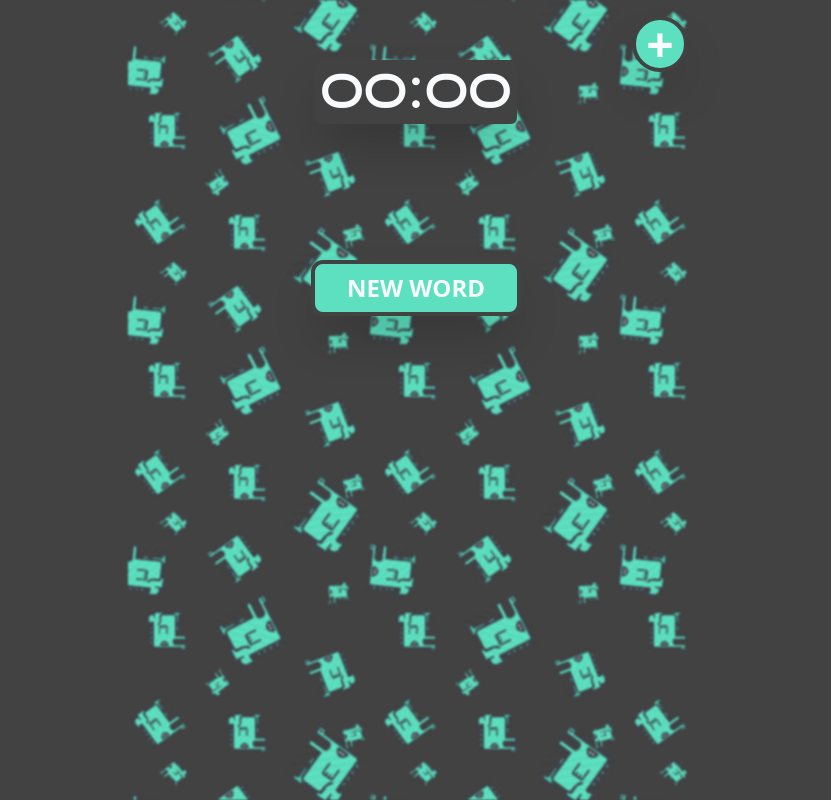
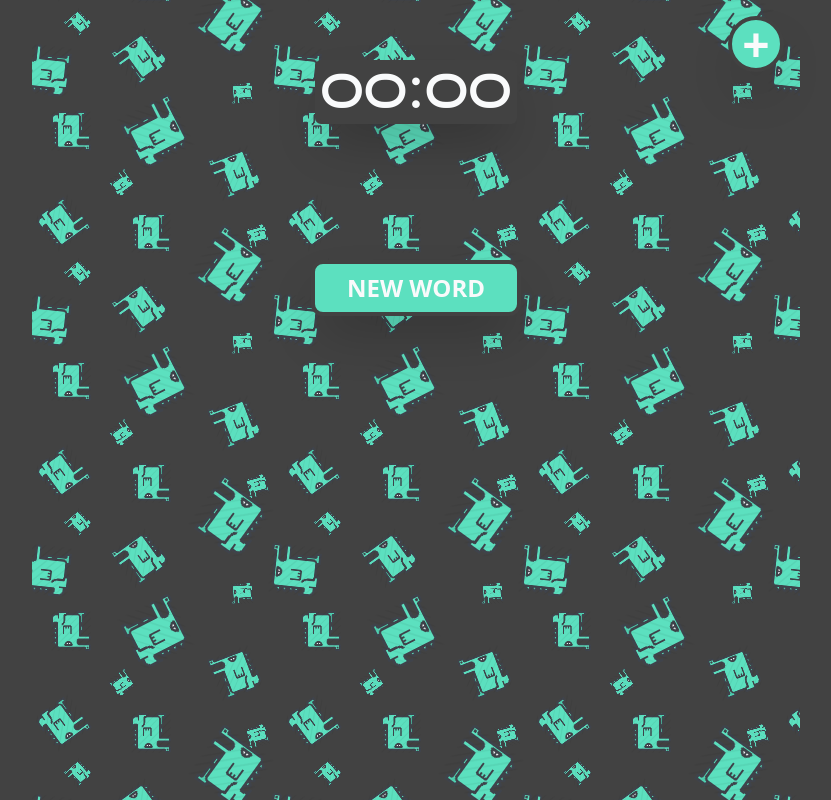
Before and after one commit to lexxwork/krokodil, a Vue app: page / in a window 1280 px wide. Shown: the whole page, without its empty margins (224-1055 px from the left). Built offline with nearby package versions, Linux system fonts and the light colour scheme.

Commit message:
change style

```diff
--- a/src/App.vue
+++ b/src/App.vue
@@ -1,9 +1,9 @@
 <template>
   <div
-    class="relative mx-auto lg:max-w-xl md:max-w-xl min-h-screen  pb-10 p-5 flex flex-col items-center select-none"
+    class="relative mx-auto md:max-w-3xl min-h-screen  pb-10 p-5 flex flex-col items-center select-none"
   >
     <div
-      class="absolute top-4 right-4 h-14 w-14 text-center font-extrabold flex justify-center items-center rounded-full text-5xl button overflow-hidden"
+      class="button add absolute top-4 right-4 h-14 w-14 font-extrabold text-5xl"
     >
       <label for="upload-words">
         +
@@ -37,12 +37,15 @@
       </div>
       <button
         :disabled="getNewWordsDisabled"
-        class="p-2 focus:outline-none button rounded-xl my-3 px-8 disabled:opacity-50 text-2xl font-bold"
+        class="p-2 focus:outline-none button rounded-xl my-3 px-8 text-2xl font-bold"
         @click="getNewWord"
       >
         NEW WORD
       </button>
-      <ul v-show="wordsPassedCurrent.length" class="list-none my-3 p-2 flex flex-col items-center control">
+      <ul
+        v-show="wordsPassedCurrent.length"
+        class="list-none my-3 p-2 flex flex-col items-center control"
+      >
         <li
           class="font-bold text-xl"
           v-for="(word, i) in wordsPassedCurrent"
@@ -201,22 +204,18 @@ export default {
 }
 </script>
 
-<style>
+<style lang="scss">
 
-:root {
-  --bg-color: #424242;
-  /* --border-color: #3f434b; */
-  --color-green: #5ce0bf;
+$color-green: #5ce0bf;
+$bg-color: #424242;
+
+body {
+  background-color: $bg-color;
 }
 
-body {
-  background-color: var(--bg-color);
-}
-body * {
-  /* background-color: var(--bg-color); */
+/* body * {
   border-color: var(--border-color);
-  /* color: var(--border-color); */
-}
+} */
 
 .background {
   position: absolute;
@@ -226,19 +225,22 @@ body * {
   bottom: 0;
   background-image: url('/img/tile_background.png');
   background-repeat: repeat;
-  filter: blur(1px);
+  // filter: blur(1px);
   z-index: -1;
 }
 
 .control {
-  background-color: var(--bg-color);
-  border-color: var(--bg-color);
+  background-color: $bg-color;
+  border-color: $bg-color;
   @apply border-opacity-90;
   @apply border-4;
   @apply rounded-md;
   @apply shadow-2xl;
   @apply text-gray-50;
-
+  @apply inline-flex;
+  @apply justify-center;
+  @apply items-center;
+  @apply text-center;
 }
 
 .warning {
@@ -246,15 +248,23 @@ body * {
   @apply border-pink-700;
 }
 
-/* @media (min-width: 780px) {
-  .container {
-    border: var(--border-color) solid 14px;
-  }
-} */
-
 .button {
   @apply control;
-  background-color: var(--color-green);
+  background-color: $color-green;
+  &:disabled {
+    background-color: darken($color-green, 20%);
+    filter: grayscale(80%);
+  }
+  &:active {
+    background-color: lighten($color-green, 10%);
+    border-color: lighten($bg-color, 10%);
+  }
+}
+
+.add {
+  @extend .button;
+  @apply rounded-full;
+  @apply overflow-hidden;
 }
 
 @font-face {
```
